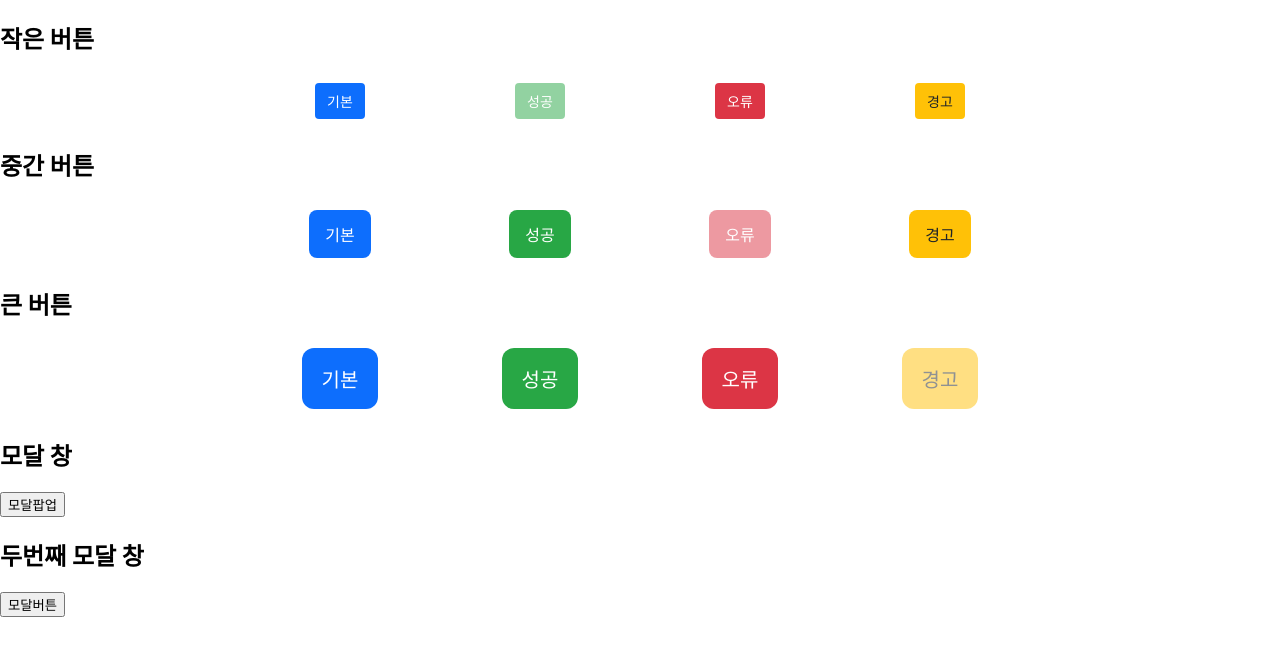
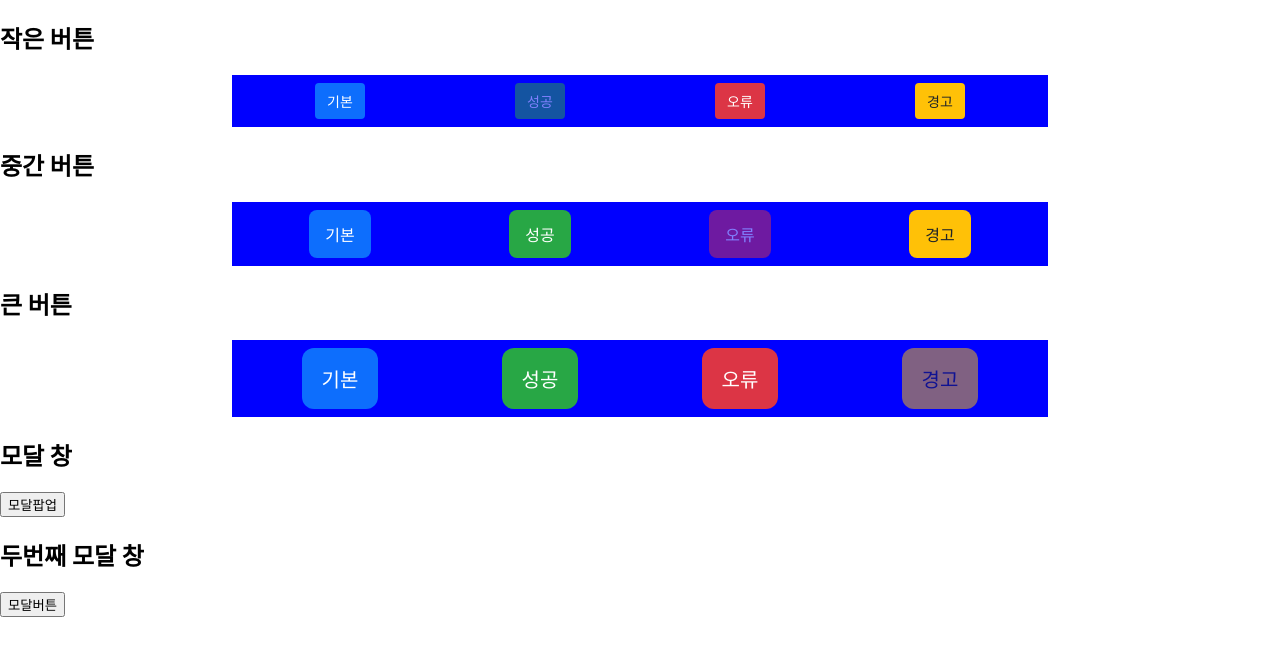
Before and after one commit to kwonih1020/components_box, a React (Create React App) app: page / in a window 1280 px wide. Shown: the top 656 px of the page. Built offline with nearby package versions, Linux system fonts and the light colour scheme; the HTML template or start-up script is replaced by a standard one.

Commit message:
added global theme color

```diff
--- a/src/App.jsx
+++ b/src/App.jsx
@@ -1,11 +1,11 @@
 import React, { useState, useCallback } from "react";
+import theme from "./global/theme";
+import styled, { ThemeProvider } from "styled-components";
 
 import GlobalButton from "./global_elements/GlobalButton";
 import GlobalModal from "./global_elements/GlobalModal";
 import NewGlobalModal from "./global_elements/NewGlobalModal";
 import useModal from "./hooks/useModal";
-
-import styled from "styled-components";
 
 // For Second Global Modal Start
 const Form = () => {
@@ -36,6 +36,7 @@ function App() {
     // ends
 
     return (
+        <ThemeProvider theme={theme}>
             <div className="App">
                 <h2>작은 버튼</h2>
                 <Wrapper>
@@ -97,6 +98,7 @@ function App() {
                 <button onClick={onClick}>모달버튼</button>
                 <NewGlobalModal modalOption={modalOption} width={500} />
             </div>
+        </ThemeProvider>
     );
 }
 
@@ -106,6 +108,7 @@ const Wrapper = styled.form`
     padding: 8px;
     display: flex;
     justify-content: space-around;
+    background-color: ${(props) => props.theme.successColor};
 `;
 
 export default App;
--- /dev/null
+++ b/src/global/theme.js
@@ -0,0 +1,6 @@
+const theme = {
+    successColor: "blue",
+    dangerColor: "red",
+};
+
+export default theme;
```
Lines whose indentation alone changed are shown as unchanged.
